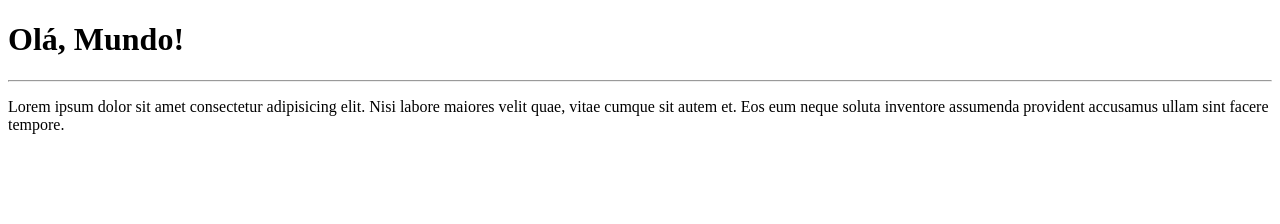
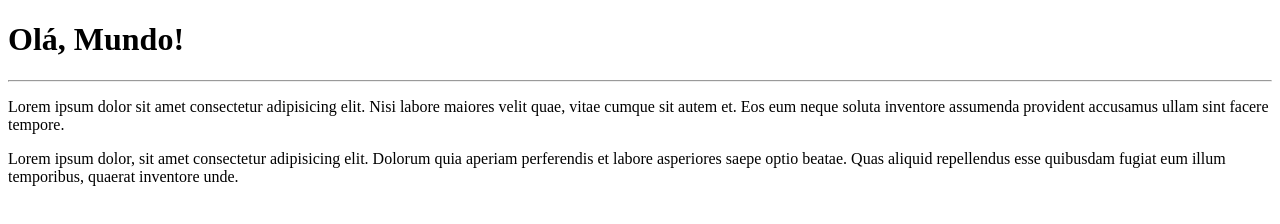
Before and after one commit to CLaytonG0mes/Ola-Mundo, a plain HTML site: page primeiro arquivo/index.html in a window 1280 px wide. Drawn offline with Linux system fonts and the light colour scheme.

Commit message:
Adicionei um paragrafo

```diff
--- a/primeiro arquivo/index.html
+++ b/primeiro arquivo/index.html
@@ -9,5 +9,6 @@
     <h1>Olá, Mundo!</h1>
     <hr>
     <p>Lorem ipsum dolor sit amet consectetur adipisicing elit. Nisi labore maiores velit quae, vitae cumque sit autem et. Eos eum neque soluta inventore assumenda provident accusamus ullam sint facere tempore.</p>
+    <p>Lorem ipsum dolor, sit amet consectetur adipisicing elit. Dolorum quia aperiam perferendis et labore asperiores saepe optio beatae. Quas aliquid repellendus esse quibusdam fugiat eum illum temporibus, quaerat inventore unde.</p>
 </body>
 </html>
```
